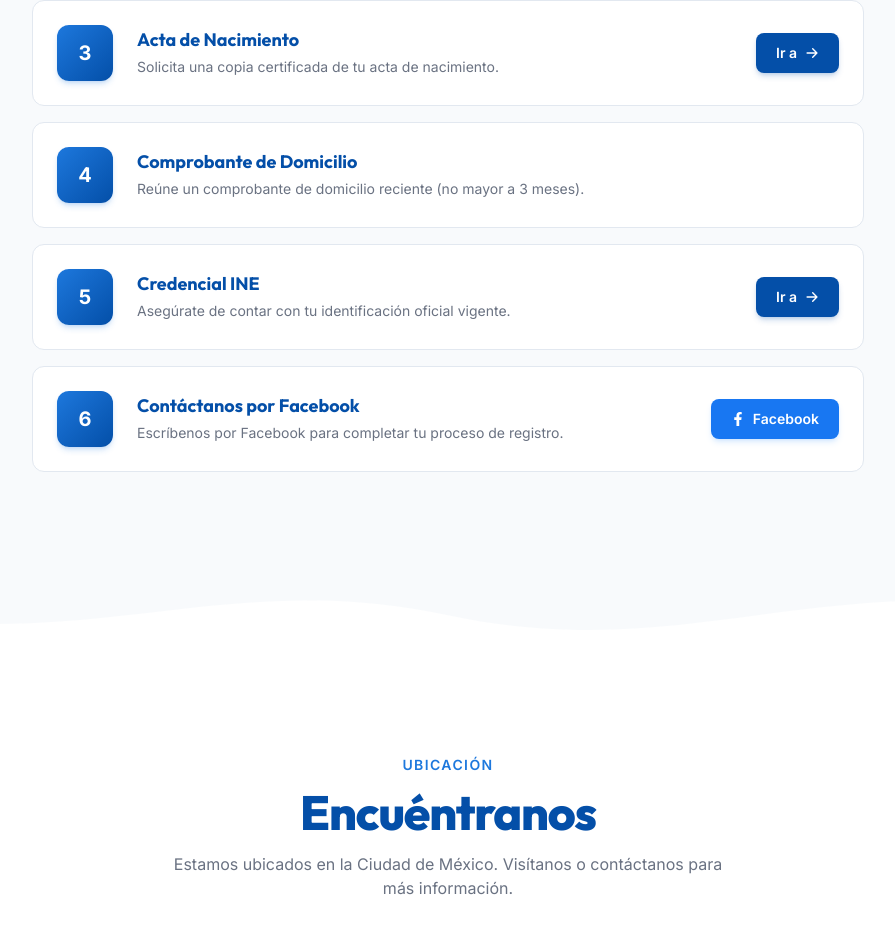
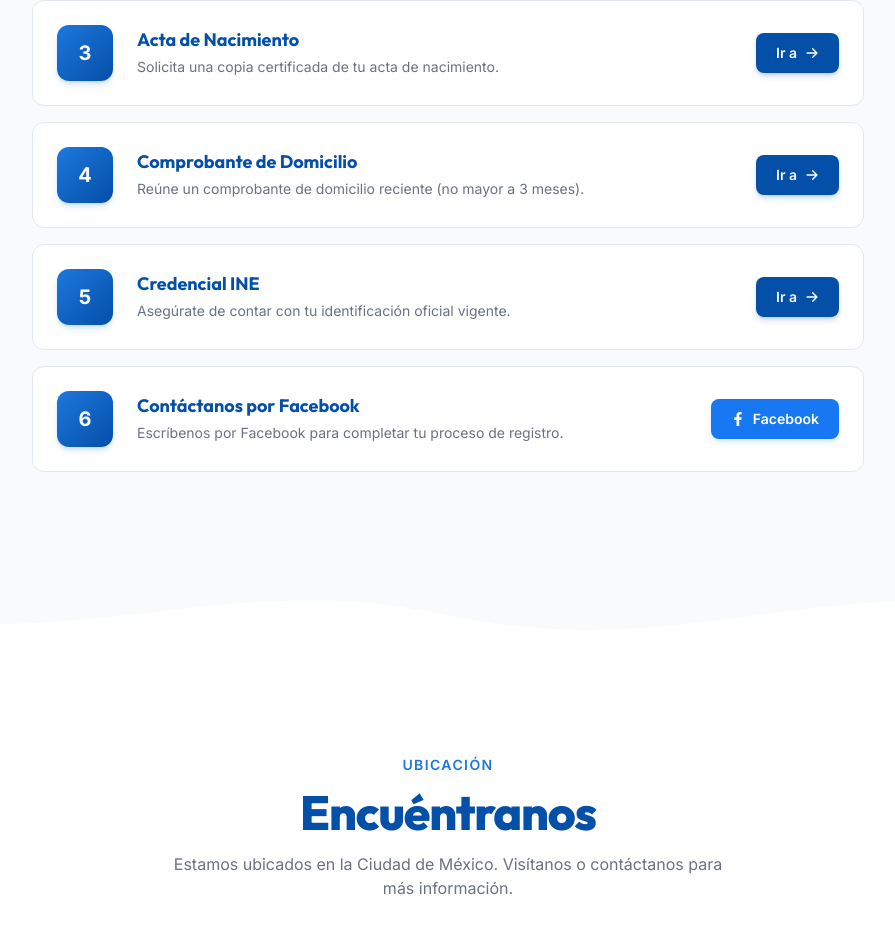
Before and after one commit to Darwininii/Grupo-Colega, a React (Vite) app: page / in a window 1280 px wide. Shown: the part 3685-4618 px from the top of the page, without its empty margins (192-1087 px from the left). Built offline with nearby package versions, Linux system fonts and the light colour scheme.

Commit message:
feat: Se realizó la adición de un link para "AtenciónSection".

```diff
--- a/src/components/AtencionSection.jsx
+++ b/src/components/AtencionSection.jsx
@@ -6,7 +6,7 @@ const pasos = [
   { num: 1, titulo: 'Obtener CURP', desc: 'Descarga tu Clave Única de Registro de Población desde el portal oficial.', link: 'https://www.gob.mx/curp/' },
   { num: 2, titulo: 'Obtener RFC', desc: 'Genera tu Registro Federal de Contribuyentes en línea.', link: 'https://www.sat.gob.mx/aplicacion/operacion/31274/consulta-tu-clave-de-rfc-mediante-curp' },
   { num: 3, titulo: 'Acta de Nacimiento', desc: 'Solicita una copia certificada de tu acta de nacimiento.', link: 'https://www.gob.mx/ActaNacimiento/' },
-  { num: 4, titulo: 'Comprobante de Domicilio', desc: 'Reúne un comprobante de domicilio reciente (no mayor a 3 meses).', link: null },
+  { num: 4, titulo: 'Comprobante de Domicilio', desc: 'Reúne un comprobante de domicilio reciente (no mayor a 3 meses).', link: "https://www.imss.gob.mx/derechoH/nss" },
   { num: 5, titulo: 'Credencial INE', desc: 'Asegúrate de contar con tu identificación oficial vigente.', link: 'https://www.ine.mx/' },
   { num: 6, titulo: 'Contáctanos por Facebook', desc: 'Escríbenos por Facebook para completar tu proceso de registro.', link: 'https://www.facebook.com/profile.php?id=100094731752828&mibextid=ZbWKwL', isFacebook: true },
 ];
```
